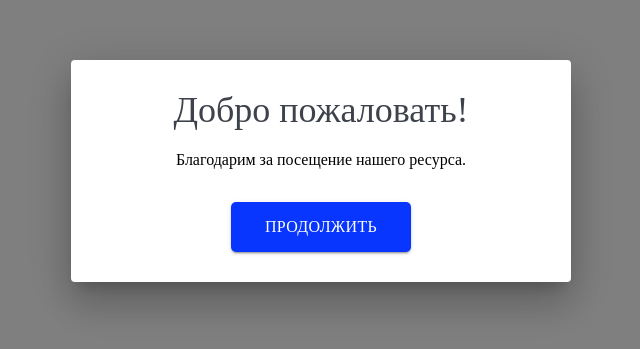
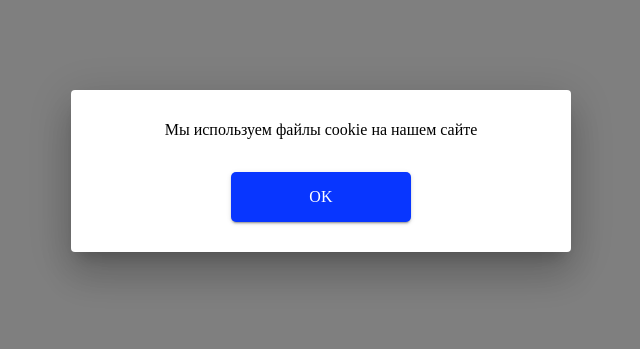
Before and after one commit to ak-alz/pts-lazyload, a plain HTML site: page index.html in a window 1280 px wide. Shown: the part 245-594 px from the top of the page, without its empty margins (319-959 px from the left). Drawn offline with Linux system fonts and the light colour scheme.

```diff
--- a/index.html
+++ b/index.html
@@ -15,43 +15,58 @@
 		<div class="welcome-pt-overlay">
 			<div class="site-popup-inner welcome-pt-message">
 				<form method="post" enctype="multipart/form-data" action="">
-					<div class="site-form-title">Добро пожаловать!</div>
 					<div class="site-row">
-						<p class="site-form-text">Благодарим за посещение нашего ресурса.</p>
+						<p class="site-form-text">Мы используем файлы cookie на нашем сайте</p>
 					</div>
 					<div class="site-form-buttons">
-						<div class="site-form-button">
-							<a href="#" class="welcome-pt-close">Продолжить</a>
+						<div class="site-form-button welcome-pt-close">
+							<span>OK</span>
 						</div>
 					</div>
 				</form>
 			</div>
 		</div>
 	</div>
-
 	<script src="pts.lazyload.js"></script>
 	<script>
-		document.addEventListener('DOMContentLoaded', function() {
-			let dataLazyLoadingJS = {
-				data: {
-					ya_counter: {
-						status: false,
-						html: '<script type="text/javascript">(function(m,e,t,r,i,k,a){m[i]=m[i]||function(){(m[i].a=m[i].a||[]).push(arguments)};m[i].l=1*new Date();k=e.createElement(t),a=e.getElementsByTagName(t)[0],k.async=1,k.src=r,a.parentNode.insertBefore(k,a)})(window,document,"script","https://mc.yandex.ru/metrika/tag.js","ym");ym(86115125,"init",{clickmap:true,trackLinks:true,accurateTrackBounce:true, webvisor:true }); <\/script><noscript><div><img src="https://mc.yandex.ru/watch/86115125" style="position:absolute; left:-9999px;" alt="" \/><\/div><\/noscript>',
-						area: '.before-footer-scripts-place'
-					},
-					ga_counter: {
-						status: false,
-						html: `<script async src="https://www.googletagmanager.com/gtag/js?id=ga-unique-id"><\/script><script>function getCid(){var match=document.cookie.match('(?:^|;)\\\\s*_ga=([^;]*)');var raw=(match)?decodeURIComponent(match[1]):null;if(raw)match=raw.match(/(\\d+\\.\\d+)$/);var gacid=(match)?match[1]:null;return gacid?gacid:false;}<\/script>`,
-						area: 'head'
-					}
-				}
-			};
-			let dataSettings = {
-				cookie_name: '__UNIQUE_VERIFIED_COOKIE_NAME',
-			};
-			let LazyLoad = new ptsLazyLoad(dataLazyLoadingJS, dataSettings);
-			LazyLoad.simpleCheck(1);
-	});
+		const data = {
+			counters: [
+				{
+					html: `<script async src="https://www.googletagmanager.com/gtag/js?id=G-RJLD2YFT6R"><\/script>
+							<script>
+								window.dataLayer = window.dataLayer || [];
+								function gtag(){dataLayer.push(arguments);}
+								gtag('js', new Date());
+
+								gtag('config', 'G-RJLD2YFT6R');
+							<\/script>`,
+					area: '.before-footer-scripts-place'
+				},
+				{
+					html: `
+					<script type="text/javascript" >
+					(function(m,e,t,r,i,k,a){m[i]=m[i]||function(){(m[i].a=m[i].a||[]).push(arguments)};
+					m[i].l=1*new Date();
+					for (var j = 0; j < document.scripts.length; j++) {if (document.scripts[j].src === r) { return; }}
+					k=e.createElement(t),a=e.getElementsByTagName(t)[0],k.async=1,k.src=r,a.parentNode.insertBefore(k,a)})
+					(window, document, "script", "https://mc.yandex.ru/metrika/tag.js", "ym");
+
+					ym(88114785, "init", {
+					clickmap:true,
+					trackLinks:true,
+					accurateTrackBounce:true,
+					webvisor:true
+					});
+	<\/script>
+	<noscript><div><img src="https://mc.yandex.ru/watch/88114785" style="position:absolute; left:-9999px;" alt="" /></div><\/noscript>`,
+					area: '.before-footer-scripts-place'
+				},
+			],
+			cookie_name: 'PTZ__VERIFIED_COOKIE_NAME',
+			modalText: 'Мы используем файлы cookie на нашем сайте'
+		}
+		new ptsLazyLoad(data).init(1);
 	</script>
+
 </body>
 </html>
--- a/pts.lazyload.js
+++ b/pts.lazyload.js
@@ -2,9 +2,14 @@
     console.log('ptz-click')
 })
 class ptsLazyLoad {
-    constructor(dataLazyLoadingJS, dataSettings) {
-        this.dataLazyLoadingJS = dataLazyLoadingJS;
-        this.dataSettings = dataSettings;
+    constructor(data = {
+        counters: [],
+        cookie_name: 'PTZ__VERIFIED_COOKIE_NAME',
+        modalText: 'Мы используем файлы cookie на нашем сайте'
+    }) {
+        this.dataLazyLoadingJS = data.counters;
+        this.cookie_name = data.cookie_name;
+        this.modalText = data.modalText;
     }
     #engines =
         [
@@ -12,36 +17,39 @@
             'https://yandex.',
             'https://nova.rambler.ru',
             'https://www.bing.com/',
-            'http://localhost'
         ];
     checkReferrer(){
         return !!this.#engines.find(item => document.referrer.includes(item))
     }
-    lazyLoadingJS(type, area) {
+    lazyLoadingJS(counter) {
             const render = (relEl, tpl) => {
+                console.log(relEl)
                 const range = document.createRange();
                 range.selectNode(relEl);
                 const child = range.createContextualFragment(tpl);
                 return relEl.appendChild(child);
             };
-            render(area, this.dataLazyLoadingJS['data'][type]['html']);
+            const area = document.querySelector(counter.area) || document.querySelector('head');
+
+            render(area, counter['html']);
     }
     loadAllDataScripts() {
         document.dispatchEvent(new Event("ptz-click"));
-        for (let key in this.dataLazyLoadingJS['data']) {
-            this.lazyLoadingJS(key, document.querySelector(this.dataLazyLoadingJS['data'][key]['area']));
-        }
+        this.dataLazyLoadingJS.forEach(item => {
+            this.lazyLoadingJS(item);
+        })
     }
     showMessage() {
-        let that = this;
         let modal = document.querySelector('.welcome-pt-overlay');
-        let closeButton = document.querySelector('.welcome-pt-close');
+        let text = modal.querySelector('.site-form-text');
+        text.innerText = this.modalText;
         modal.classList.add('is-active');
-        closeButton.addEventListener('click', function(event) {
-            event.preventDefault();
-            modal.classList.remove('is-active');
-            that.cookieSet();
-            that.loadAllDataScripts();
+        modal.addEventListener('click', (event) =>{
+            if(event.target.closest('.welcome-pt-close')){
+                modal.classList.remove('is-active');
+                this.cookieSet();
+                this.loadAllDataScripts();
+            }
         });
     }
     isSearchSystemBotSigns() {
@@ -57,12 +65,12 @@
         return !!uaList.find(item => sUsrAg.includes(item));
     }
     cookieCheck() {
-        return document.cookie.includes(this.dataSettings.cookie_name);
+        return document.cookie.includes(this.cookie_name);
     }
     cookieSet() {
-        document.cookie = `${this.dataSettings.cookie_name}=true; max-age=${365 * 30 * 24 * 60 * 60 * 1000}; path=/`;
+        document.cookie = `${this.cookie_name}=true; max-age=${365 * 30 * 24 * 60 * 60 * 1000}; path=/`;
     }
-    simpleCheck(need_check) {
+    init(need_check) {
         if (!!need_check && !this.cookieCheck() && !this.isSearchSystemBotSigns() && !this.checkReferrer()) {
             this.showMessage();
         } else {
--- a/welcome-pt.css
+++ b/welcome-pt.css
@@ -92,7 +92,7 @@
   letter-spacing: 0.02em;
   box-sizing: border-box;
   text-align: center;
-  box-shadow: 0px 3px 1px -2px rgb(0 0 0 / 20%), 0px 2px 2px 0px rgb(0 0 0 / 14%), 0px 1px 5px 0px rgb(0 0 0 / 12%);
+  box-shadow: 0 3px 1px -2px rgb(0 0 0 / 20%), 0px 2px 2px 0px rgb(0 0 0 / 14%), 0 1px 5px 0px rgb(0 0 0 / 12%);
 }
 .welcome-pt-close:hover {
   background-color: #0435c9;
```
